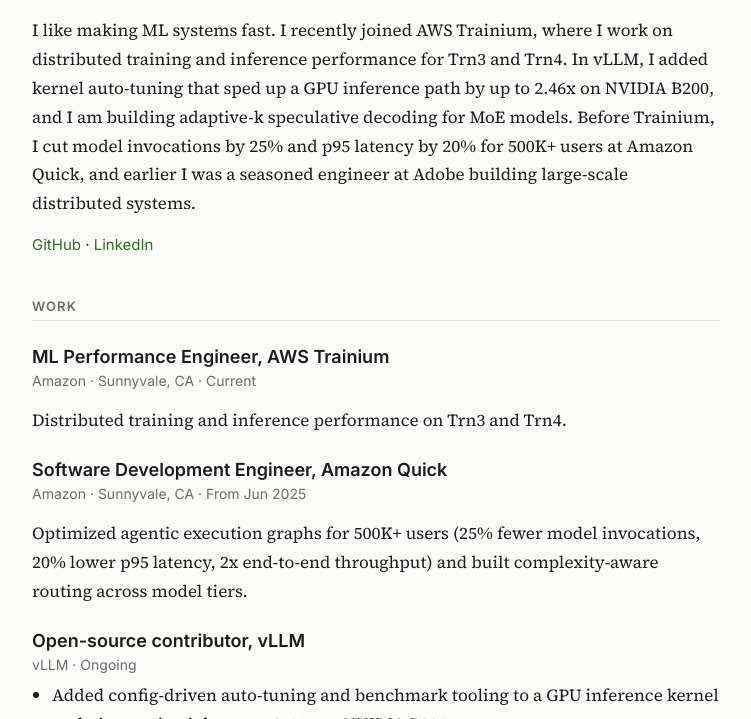
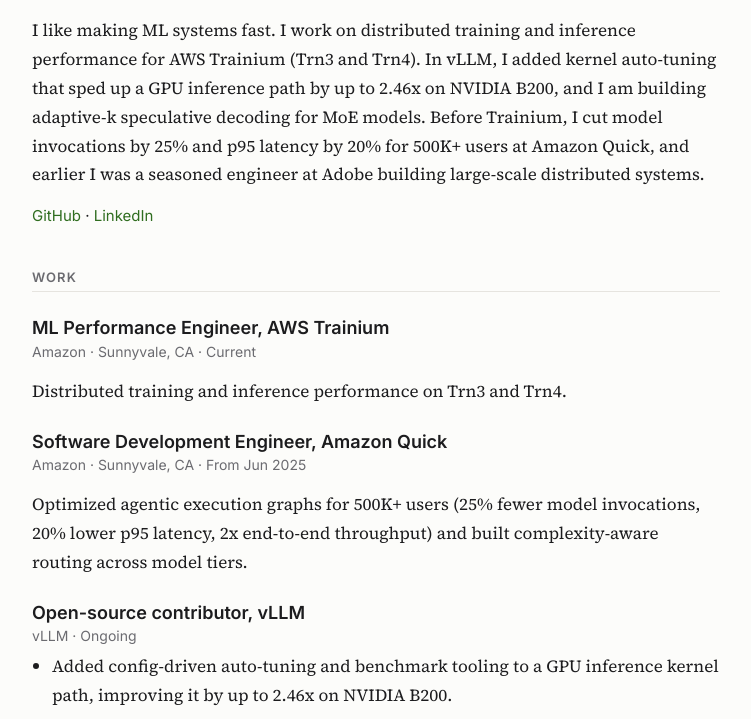
Before and after one commit to bananighosh/bananighosh.github.io, a Jekyll site: the page built from about.md, in a window 1280 px wide and 900 px high, cut to the strip 181-900 px from the top of the window. Shown: the whole strip, without its empty margins (264-1015 px from the left). Built offline with Jekyll 4.4.1, drawn with Linux system fonts in a browser that asks for light colours.

Commit message:
About: drop 'recently joined'
Co-Authored-By: Claude Opus 5.5 <noreply@anthropic.com>
Claude-Session: https://claude.ai/code/session_01K2HJxVzaKNb3x7zQA1gymF

```diff
--- a/about.md
+++ b/about.md
@@ -14,7 +14,7 @@ permalink: /about/
   </div>
 </div>
 
-I like making ML systems fast. I recently joined AWS Trainium, where I work on distributed training and inference performance for Trn3 and Trn4. In vLLM, I added kernel auto-tuning that sped up a GPU inference path by up to 2.46x on NVIDIA B200, and I am building adaptive-k speculative decoding for MoE models. Before Trainium, I cut model invocations by 25% and p95 latency by 20% for 500K+ users at Amazon Quick, and earlier I was a seasoned engineer at Adobe building large-scale distributed systems.
+I like making ML systems fast. I work on distributed training and inference performance for AWS Trainium (Trn3 and Trn4). In vLLM, I added kernel auto-tuning that sped up a GPU inference path by up to 2.46x on NVIDIA B200, and I am building adaptive-k speculative decoding for MoE models. Before Trainium, I cut model invocations by 25% and p95 latency by 20% for 500K+ users at Amazon Quick, and earlier I was a seasoned engineer at Adobe building large-scale distributed systems.
 
 <p class="profile-links"><a href="https://github.com/bananighosh">GitHub</a> · <a href="https://www.linkedin.com/in/banani-ghosh/">LinkedIn</a></p>
 
```
